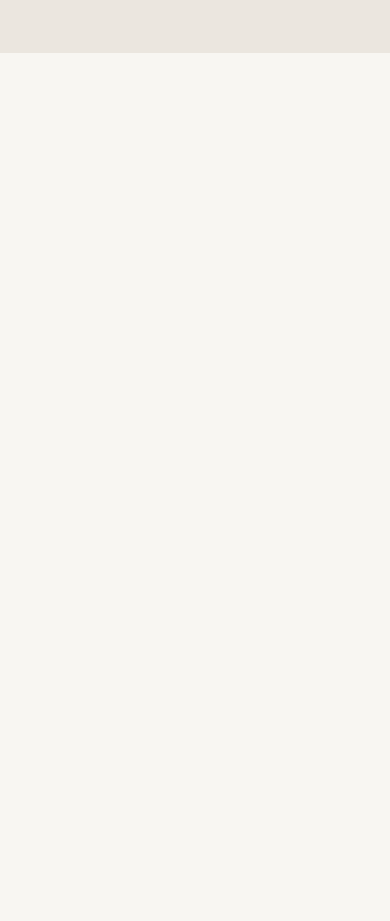
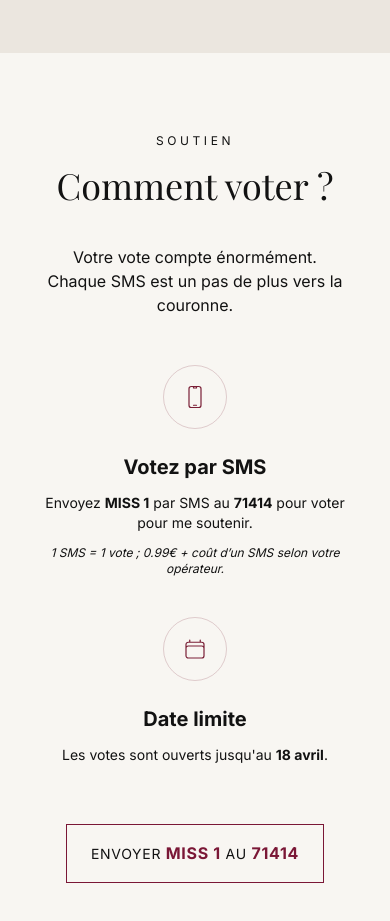
Before and after one commit to Yawleen/janisse-constable-website, a Next.js app: page / in a window 390 px wide. Shown: the part 4060-4981 px from the top of the page. Before the commit the page ends 4113 px from the top, so only its background shows below. Built offline with nearby package versions, Linux system fonts and the light colour scheme.

Commit message:
feat: add vote section

```diff
--- a/app/globals.css
+++ b/app/globals.css
@@ -74,23 +74,34 @@
   /* Button system */
 
   .btn {
-    @apply px-6 py-3 uppercase tracking-wider text-sm font-bold transition-colors duration-300 ease-in-out;
+    @apply px-6 py-5 md:px-7 md:py-6 uppercase tracking-wider text-sm md:text-base transition-colors duration-300 ease-in-out;
   }
 
   .btn-primary {
     @apply bg-accent text-accent-text;
   }
 
-  .btn-primary:hover {
+  .btn-primary:hover,
+  .btn-primary:focus {
     @apply opacity-[.9];
   }
 
   .btn-outline {
-    @apply text-primary border border-primary;
+    @apply border border-primary;
   }
 
-  .btn-outline:hover {
+  .btn-outline:hover,
+  .btn-outline:focus {
     @apply bg-primary text-primary-text;
+  }
+
+  .btn-outline span {
+    @apply text-base md:text-lg font-bold text-primary transition-colors duration-300 ease-in-out;
+  }
+
+  .btn-outline:hover span,
+  .btn-outline:focus span {
+    @apply text-primary-text;
   }
 
   /* Image system */
@@ -104,6 +115,12 @@
   .subtitle {
     @apply text-xs md:text-sm tracking-[0.3em] uppercase mb-4;
   }
+
+  /* Icons */
+
+  .icon {
+    @apply size-6 md:size-8 text-accent stroke-[1.2px];
+  }
 }
 
 
--- a/app/page.tsx
+++ b/app/page.tsx
@@ -1,6 +1,7 @@
 import Hero from '@/components/sections/Hero';
 import About from '@/components/sections/About';
 import Values from '@/components/sections/Values';
+import Vote from '@/components/sections/Vote';
 
 export default function Home() {
   return (
@@ -8,6 +9,7 @@ export default function Home() {
       <Hero />
       <About />
       <Values />
+      <Vote />
     </main>
   );
 }
--- /dev/null
+++ b/components/sections/Vote.tsx
@@ -0,0 +1,76 @@
+import { ElementType } from 'react';
+import {
+  CalendarIcon,
+  DevicePhoneMobileIcon,
+} from '@heroicons/react/24/outline';
+import VoteInfo from '../ui/VoteInfo';
+import Button from '../ui/Button';
+
+const number = '71414';
+const message = 'MISS 1';
+
+const smsLink = `sms:${number}?body=${encodeURIComponent(message)}`;
+
+const voteInfo: {
+  icon: ElementType;
+  title: string;
+  description: React.ReactNode;
+  info?: string;
+}[] = [
+  {
+    icon: DevicePhoneMobileIcon,
+    title: 'Votez par SMS',
+    description: (
+      <>
+        Envoyez <strong>{message}</strong> par SMS au <strong>{number}</strong>{' '}
+        pour voter pour me soutenir.
+      </>
+    ),
+    info: '1 SMS = 1 vote ; 0.99€ + coût d’un SMS selon votre opérateur.',
+  },
+  {
+    icon: CalendarIcon,
+    title: 'Date limite',
+    description: (
+      <>
+        Les votes sont ouverts jusqu&apos;au <strong>18 avril</strong>.
+      </>
+    ),
+    // info: "Chaque vote compte, ne tardez pas !"
+  },
+];
+
+const Vote = () => {
+  return (
+    <section className="text-center">
+      <p className="subtitle">Soutien</p>
+      <h2>Comment voter ?</h2>
+      <p className="mb-12 md:mb-20">
+        Votre vote compte énormément. <br /> Chaque SMS est un pas de plus vers
+        la couronne.
+      </p>
+      <div className="grid grid-cols-1 gap-10 max-w-4xl mx-auto md:grid-cols-2 mb-16 md:mb-20">
+        {voteInfo.map((info, index) => {
+          const Icon = info.icon;
+
+          return (
+            <VoteInfo
+              key={index}
+              icon={<Icon className="icon" />}
+              title={info.title}
+              description={info.description}
+              info={info.info}
+            />
+          );
+        })}
+      </div>
+      <div className="md:hidden">
+        <Button variant="outline" href={smsLink}>
+          Envoyer <span>{message}</span> au <span>{number}</span>
+        </Button>
+      </div>
+    </section>
+  );
+};
+
+export default Vote;
--- /dev/null
+++ b/components/ui/Button.tsx
@@ -0,0 +1,27 @@
+import { ReactNode } from 'react';
+
+type ButtonProps = {
+  variant?: 'solid' | 'outline';
+  href: string;
+  children: ReactNode;
+  external?: boolean;
+};
+
+const Button = ({
+  href,
+  children,
+  external = false,
+  variant = 'solid',
+}: ButtonProps) => {
+  return (
+    <a
+      className={`btn ${variant === 'solid' ? 'btn-primary' : 'btn-outline'}`}
+      href={href}
+      target={external ? '_blank' : undefined}
+    >
+      {children}
+    </a>
+  );
+};
+
+export default Button;
--- /dev/null
+++ b/components/ui/VoteInfo.tsx
@@ -0,0 +1,23 @@
+import { ReactNode } from 'react';
+
+type voteInfoProps = {
+  icon: ReactNode;
+  title: string;
+  description: ReactNode;
+  info?: string;
+};
+
+const VoteInfo = ({ icon, title, description, info }: voteInfoProps) => {
+  return (
+    <div className="flex flex-col items-center text-center">
+      <div className="flex justify-center items-center size-16 rounded-full border border-accent/20 mb-6">
+        {icon}
+      </div>
+      <p className="text-xl md:text-2xl font-bold mb-3">{title}</p>
+      <p className="text-sm md:text-base mb-3">{description}</p>
+      {info && <p className="italic text-xs">{info}</p>}
+    </div>
+  );
+};
+
+export default VoteInfo;
--- a/package.json
+++ b/package.json
@@ -10,7 +10,9 @@
   },
   "dependencies": {
     "@heroicons/react": "^2.2.0",
+    "i": "^0.3.7",
     "next": "16.1.6",
+    "npm": "^11.11.0",
     "react": "19.2.3",
     "react-dom": "19.2.3"
   },
```
Also changed, not shown: 1 other file (tests, documents, lock files or other folders).
